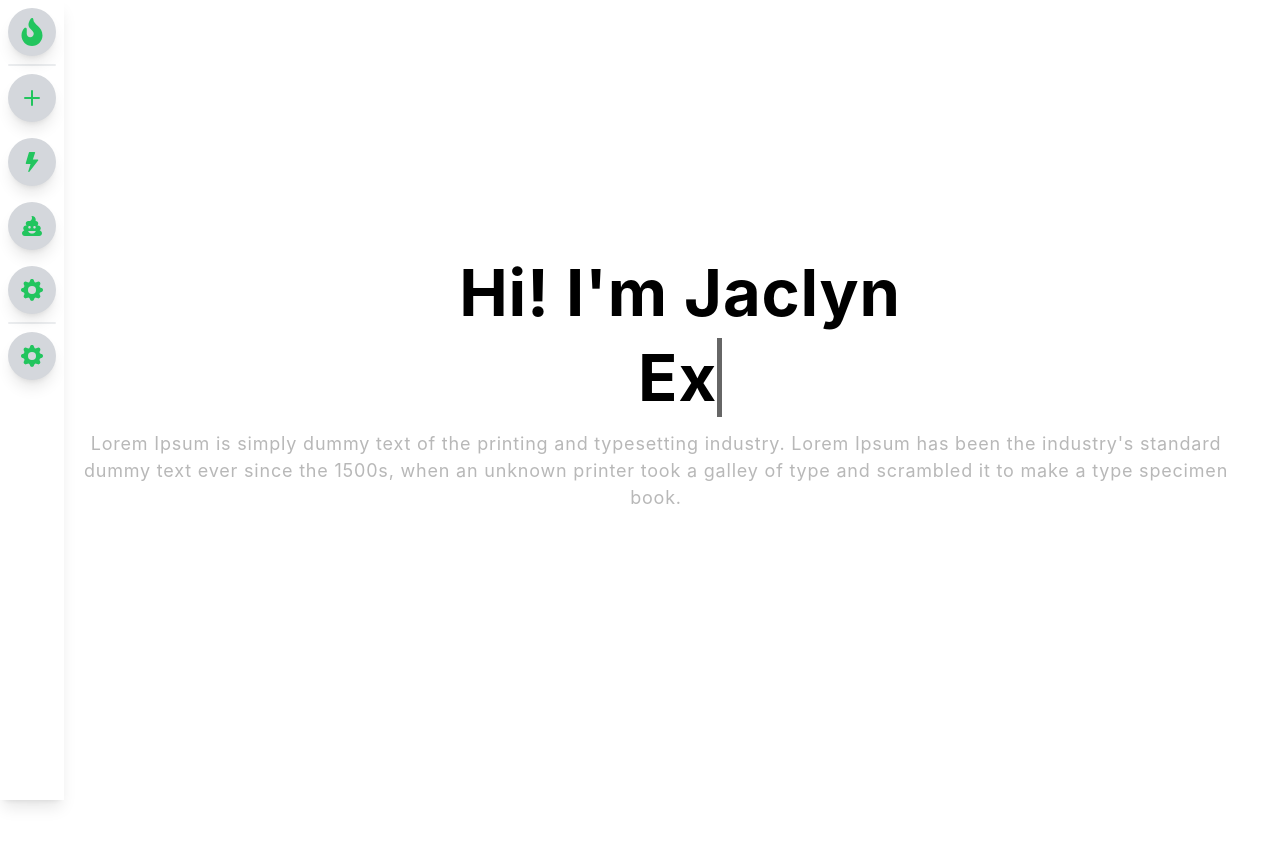
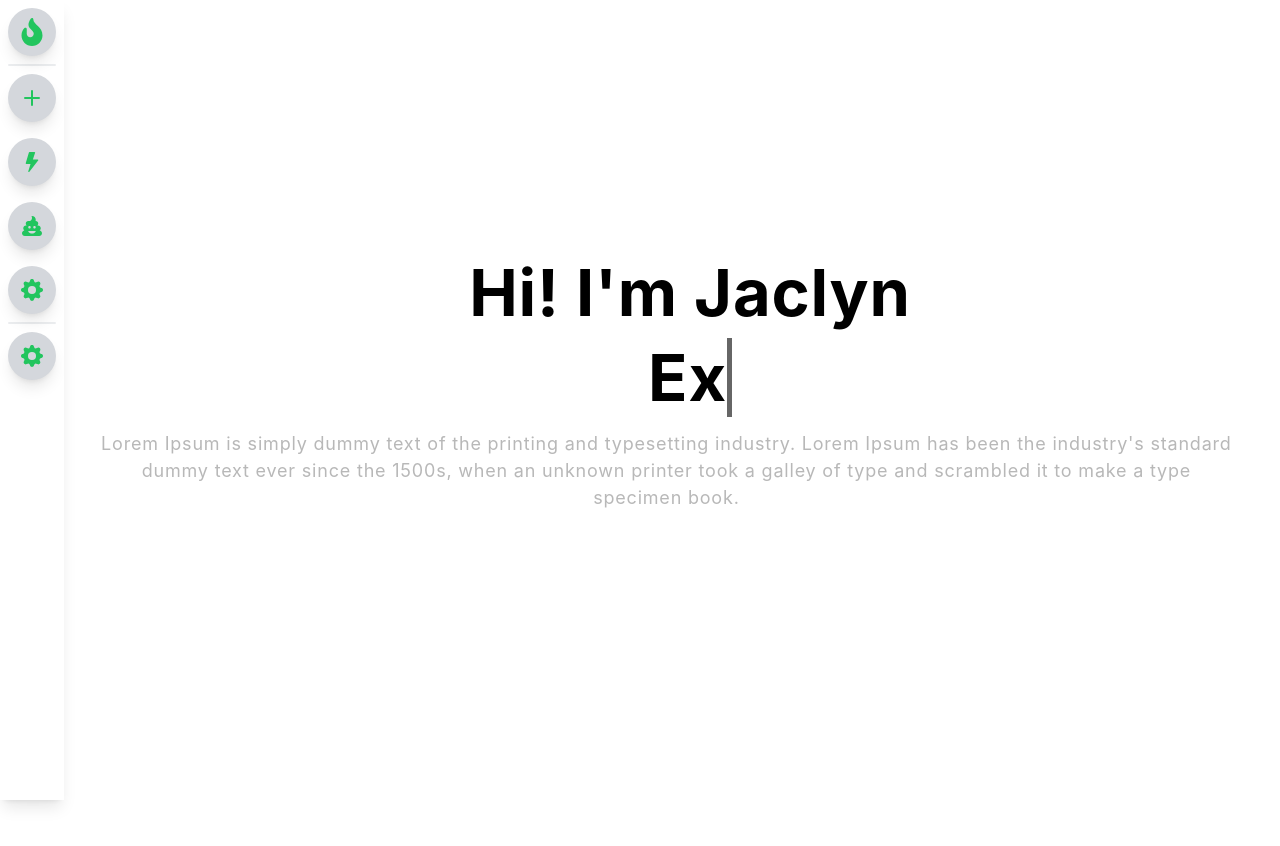
Before and after one commit to JaclynChen/Portfolio, a React (Create React App) app in the folder portfolio/: page / in a window 1280 px wide. Shown: the top 846 px of the page. Built offline with nearby package versions, Linux system fonts and the light colour scheme.

Commit message:
fixed banner left offset

```diff
--- a/portfolio/src/components/Banner.js
+++ b/portfolio/src/components/Banner.js
@@ -53,7 +53,7 @@ const Banner = () => {
 
   return (
     <section className="banner" id="home">
-      <div className="absolute left-20">
+      <div>
         <Container>
           <Row className="align-items-center">
             <Col xs={12} md={6} xl={7}>
```
